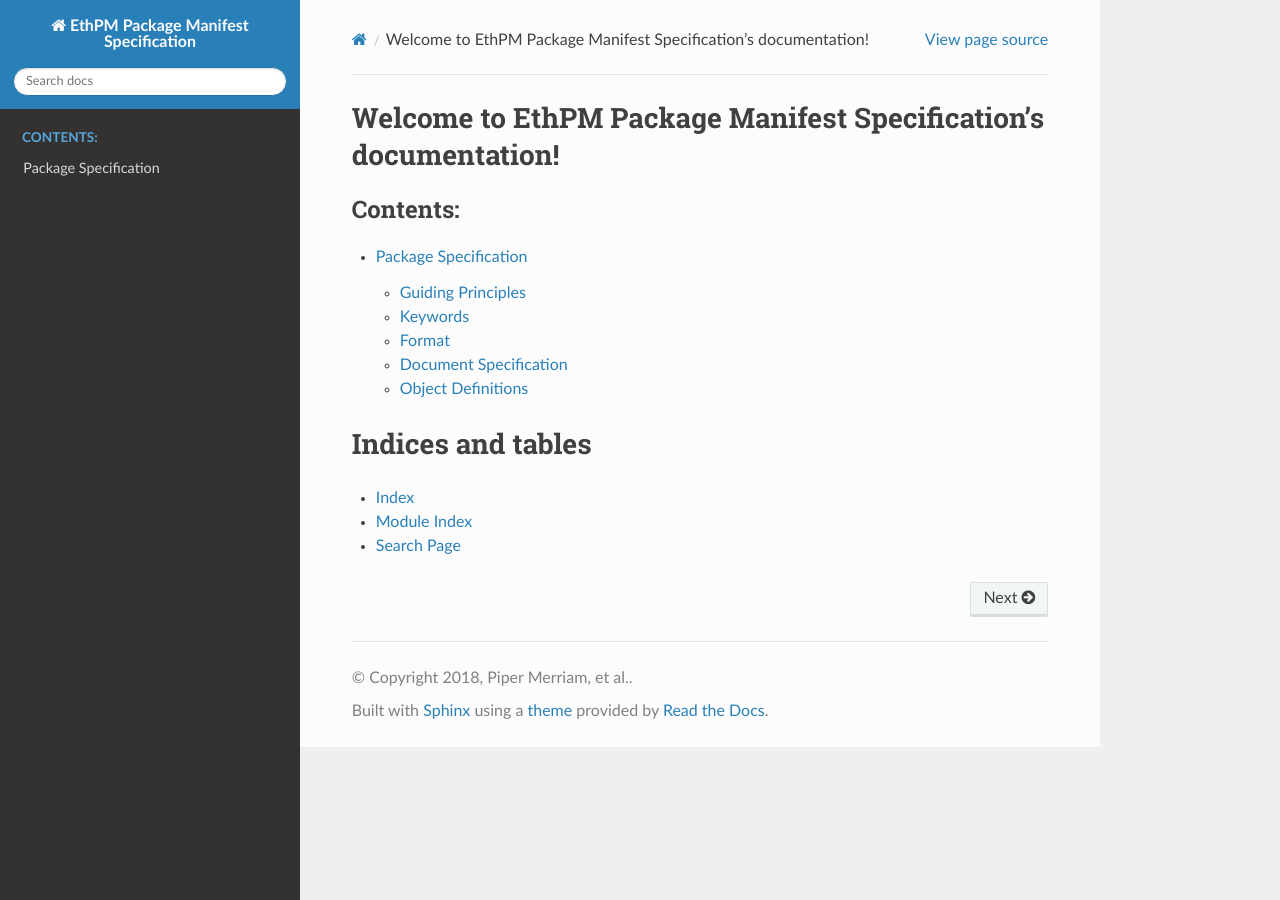
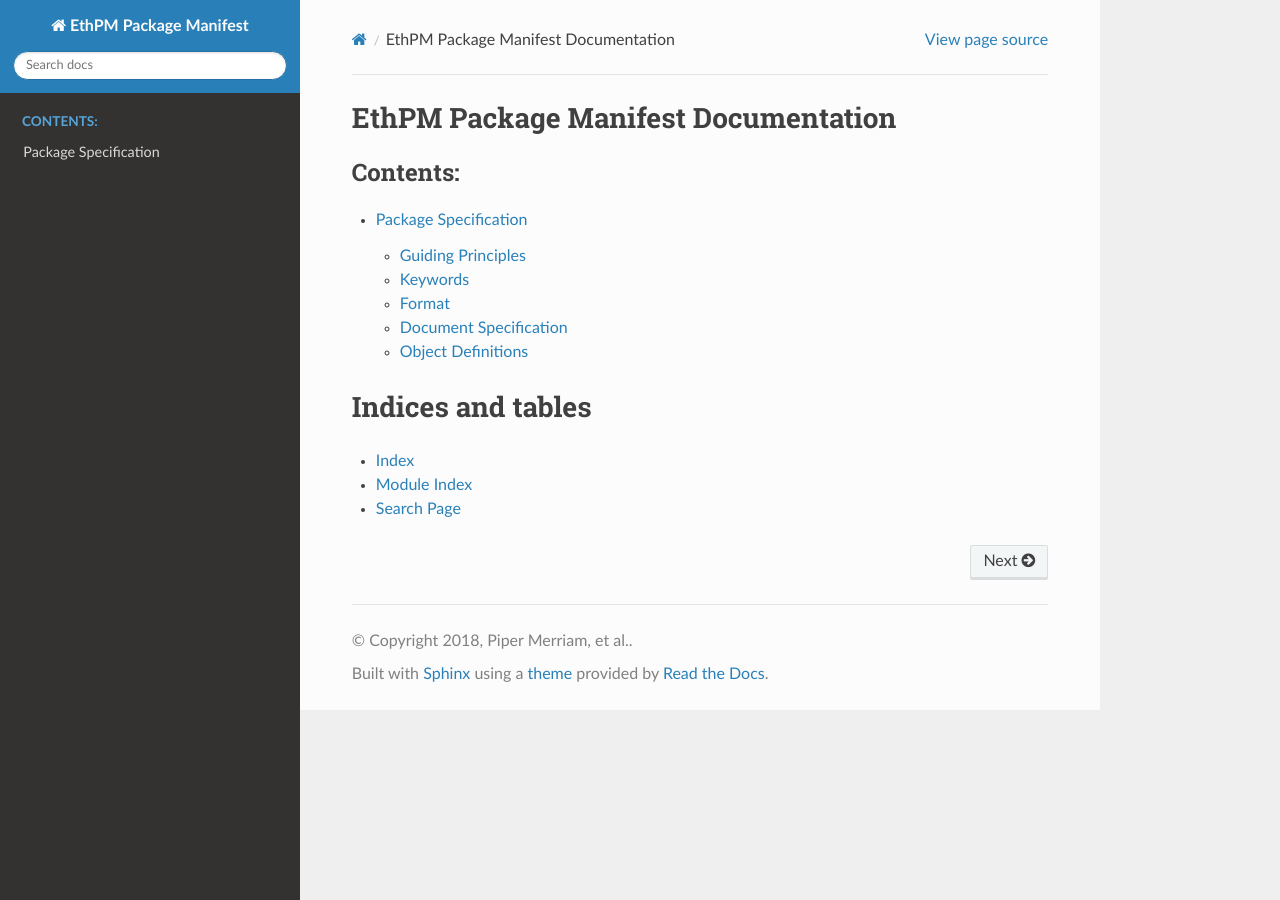
Before and after one commit to ethpm/ethpm-spec, a Sphinx documentation site: the page built from docs/source/index.rst, in a window 1280 px wide. Built offline with Sphinx 7.4.7 and the Read the Docs theme 2.0.0, drawn with Linux system fonts in a browser that asks for light colours.

Commit message:
Rename Sphinx document for brevity

```diff
--- a/docs/source/conf.py
+++ b/docs/source/conf.py
@@ -19,7 +19,7 @@ import os
 
 # -- Project information -----------------------------------------------------
 
-project = 'EthPM Package Manifest Specification'
+project = 'EthPM Package Manifest'
 copyright = '2018, Piper Merriam, et al.'
 author = 'Piper Merriam, et al.'
 
@@ -116,7 +116,7 @@ html_static_path = ['_static']
 # -- Options for HTMLHelp output ---------------------------------------------
 
 # Output file base name for HTML help builder.
-htmlhelp_basename = 'EthPMPackageManifestSpecificationdoc'
+htmlhelp_basename = 'EthPMPackageManifestdoc'
 
 
 # -- Options for LaTeX output ------------------------------------------------
@@ -143,7 +143,7 @@ latex_elements = {
 # (source start file, target name, title,
 #  author, documentclass [howto, manual, or own class]).
 latex_documents = [
-    (master_doc, 'EthPMPackageManifestSpecification.tex', 'EthPM Package Manifest Specification Documentation',
+    (master_doc, 'EthPMPackageManifest.tex', 'EthPM Package Manifest Documentation',
      'Piper Merriam, et al.', 'manual'),
 ]
 
@@ -153,7 +153,7 @@ latex_documents = [
 # One entry per manual page. List of tuples
 # (source start file, name, description, authors, manual section).
 man_pages = [
-    (master_doc, 'ethpmpackagemanifestspecification', 'EthPM Package Manifest Specification Documentation',
+    (master_doc, 'ethpmpackagemanifest', 'EthPM Package Manifest Documentation',
      [author], 1)
 ]
 
@@ -164,8 +164,8 @@ man_pages = [
 # (source start file, target name, title, author,
 #  dir menu entry, description, category)
 texinfo_documents = [
-    (master_doc, 'EthPMPackageManifestSpecification', 'EthPM Package Manifest Specification Documentation',
-     author, 'EthPMPackageManifestSpecification', 'One line description of project.',
+    (master_doc, 'EthPMPackageManifest', 'EthPM Package Manifest Documentation',
+     author, 'EthPMPackageManifest', 'One line description of project.',
      'Miscellaneous'),
 ]
 
--- a/docs/source/index.rst
+++ b/docs/source/index.rst
@@ -3,8 +3,8 @@
    You can adapt this file completely to your liking, but it should at least
    contain the root `toctree` directive.
 
-Welcome to EthPM Package Manifest Specification's documentation!
-================================================================
+EthPM Package Manifest Documentation
+====================================
 
 .. toctree::
    :maxdepth: 2
```
